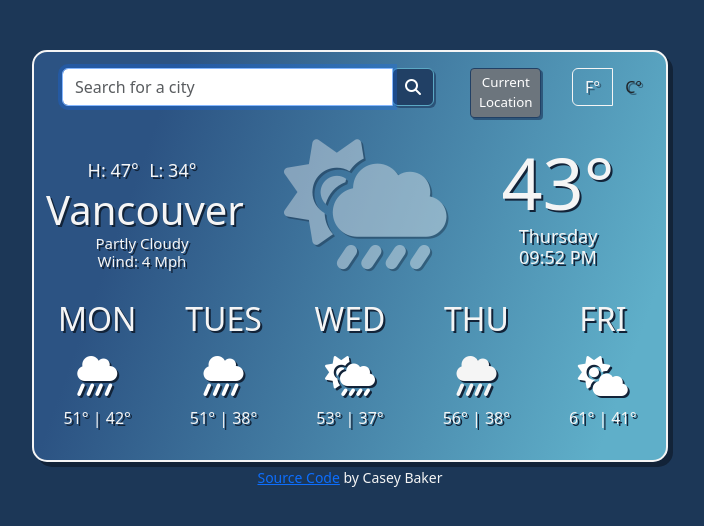
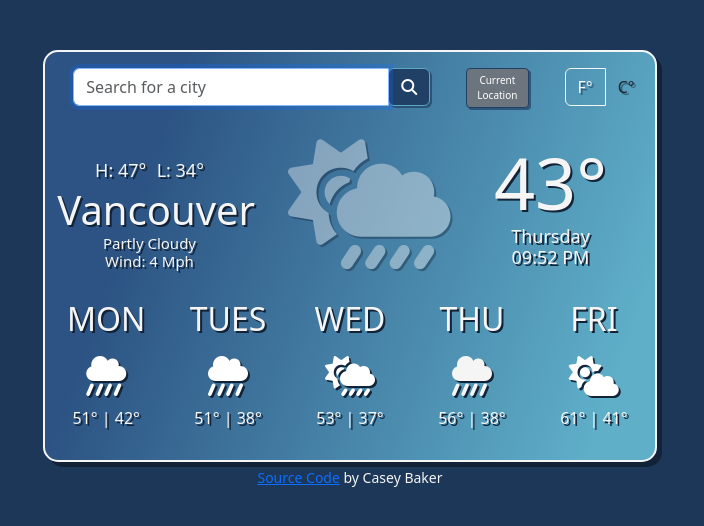
Before and after one commit to cj-baker/Weather-Application, a plain HTML site: page index.html in a window 1280 px wide. Shown: the whole page, without its empty margins (290-994 px from the left). Drawn offline with nearby package versions, Linux system fonts and the light colour scheme; no server answers.

Commit message:
Update style.css

```diff
--- a/src/style.css
+++ b/src/style.css
@@ -73,7 +73,7 @@ h1 {
   font-size: 130px;
 }
 #current-location-button {
-  font-size: smaller;
+  font-size: 10px;
   height: min-content;
   border-color: rgb(33, 64, 101);
   box-shadow: 2px 2px rgb(33, 64, 101, 70%);
```
